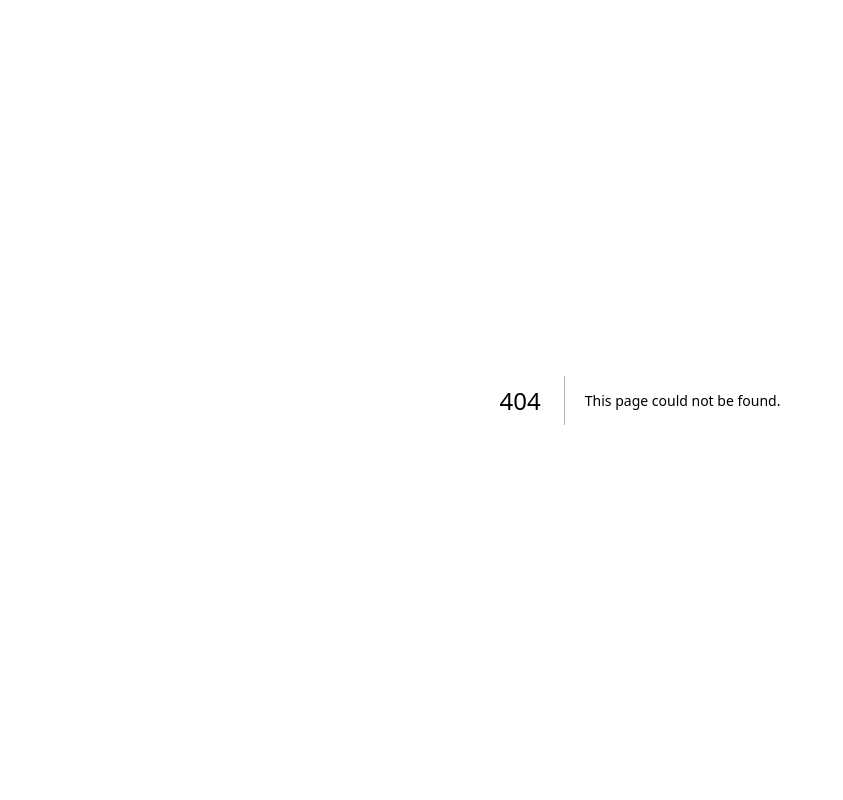
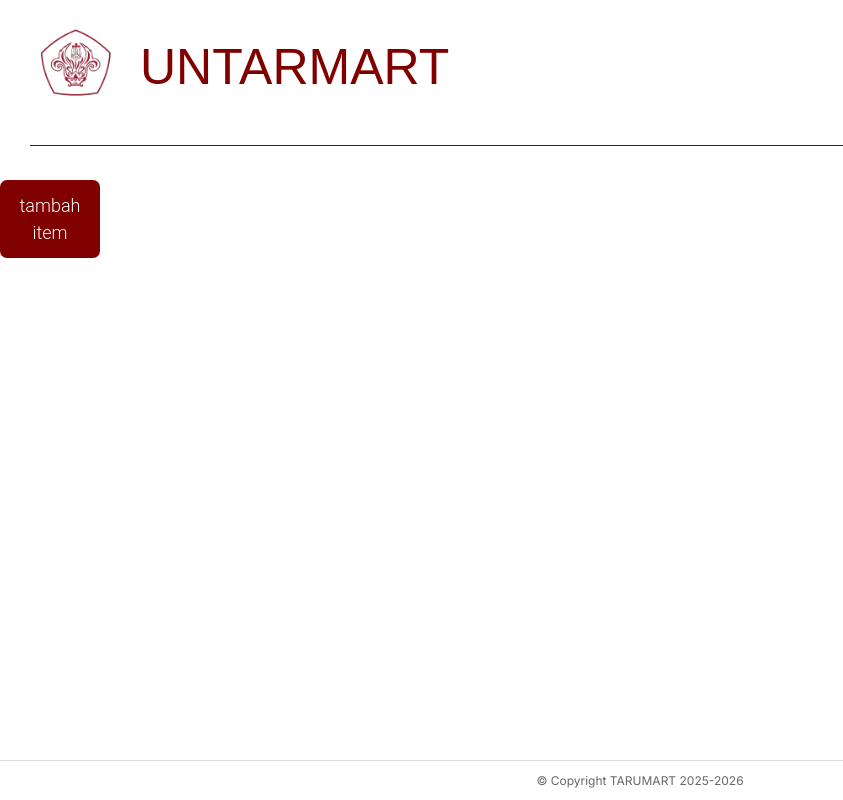
Before and after one commit to IgnatiusJonathan/POS-Piece-Of-Sales--, a Next.js app: page /add_item in a window 1280 px wide. Before the commit this address had no page. Shown: the whole page, without its empty margins (0-843 px from the left). Built offline with nearby package versions, Linux system fonts and the light colour scheme.

Commit message:
add header component

```diff
--- /dev/null
+++ b/app/add_item/page.tsx
@@ -0,0 +1,29 @@
+"use client";
+import { useState } from "react";
+import Image from "next/image";
+import Footer from "@/components/Footer";
+import Header from "@/components/Header";
+
+
+export default function addItemPage() {
+
+  return (
+    <>
+< Header/>
+ <button
+  className="button_add_item mt-1  bg-[#800000] py-3 rounded text-md transition duration-
+  100  border-[#800000] hover:bg-[#800000] hover:text-white width:40px height:10px"
+  style={{
+    fontFamily: 'Roboto, sans-serif',
+    fontSize: '18px',
+    borderRadius:'7px',
+    fontWeight: 300,
+    width:'100px',
+    color:'white'
+  }}>
+                  tambah item
+              </button>
+ <Footer />
+    </>
+  );
+}
--- a/app/inventory/page.tsx
+++ b/app/inventory/page.tsx
@@ -2,34 +2,14 @@
 import { useState } from "react";
 import Image from "next/image";
 import Footer from "@/components/Footer";
+import Header from "@/components/Header";
 
 
 export default function InventoryPage() {
 
   return (
     <>
-      <div style={{ padding: '30px', fontFamily: 'Arial, sans-serif', fontSize: '50px' }}>
-
-
-        <h1 style={{
-            paddingBottom: '40px',
-            color: '#800000',
-            borderBottom: '1px solid #800000',
-            display: 'flex',
-            alignItems: 'center'
-        }}>
-          <Image
-            src="/images/untar.png"
-            alt="Logo Untarmart"
-            width={90}
-            height={90}
-            style={{
-                marginRight: '20px',
-                marginTop: '-10px'
-            }}
-          />
-          UNTARMART
-        </h1>
+      <Header />
 
 
         <div className=" box grid grid-cols-4 gap-6 mt-6">
@@ -50,7 +30,19 @@
             </div>
 
 
-            <div className="column-desc bg-[#800000] p-3">
+            <div className="column-desc bg-[#800000] p-3 relative">
+           <a
+      href="#"
+      className="absolute top-0 left-0 text-white text-sm px-3 py-1 font-semibold"
+      style={{
+
+        clipPath: 'polygon(0% 100%, 100% 100%, 90% 0%, 0% 0%)',
+        backgroundColor: '#800000',
+        transform: 'translateY(-100%)'
+      }}
+    >
+      ITEM
+    </a>
 
               <h3 className="text-xl font-bold text-white mb-1">
                   chitato
@@ -76,7 +68,7 @@
             </div>
            </div>
         </div>
-      </div>
+
 
       <Footer />
     </>
--- /dev/null
+++ b/components/Header.tsx
@@ -0,0 +1,33 @@
+"use client"
+import React from "react";
+import Image from "next/image";
+
+export default function header(){
+   return(
+
+          <div style={{ padding: '30px', fontFamily: 'Arial, sans-serif', fontSize: '50px' }}>
+
+
+            <h1 style={{
+                paddingBottom: '40px',
+                color: '#800000',
+                borderBottom: '1px solid #800000',
+                display: 'flex',
+                alignItems: 'center'
+            }}>
+              <Image
+                src="/images/untar.png"
+                alt="Logo Untarmart"
+                width={90}
+                height={90}
+                style={{
+                    marginRight: '20px',
+                    marginTop: '-10px'
+                }}
+              />
+              UNTARMART
+            </h1>
+    </div>
+
+   );
+}
```
